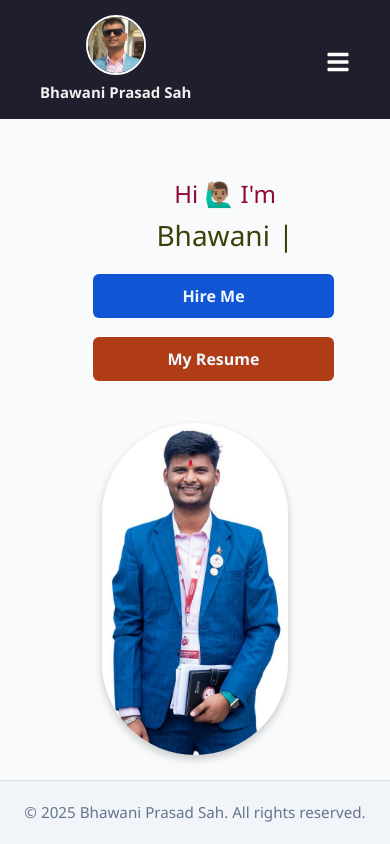
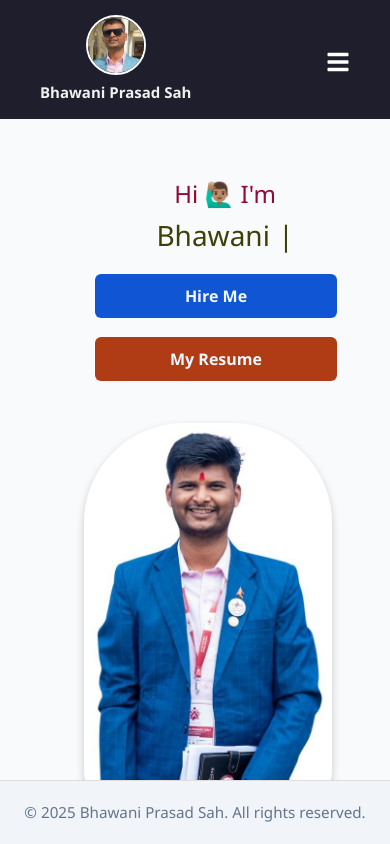
Before and after one commit to BS55Script/portfolio, a React (Create React App) app: page / in a window 390 px wide. Built offline with nearby package versions, Linux system fonts and the light colour scheme.

Commit message:
final fix for button

```diff
--- a/src/pages/Home/Home.css
+++ b/src/pages/Home/Home.css
@@ -194,8 +194,10 @@
     }
 
     .about-img {
-      max-width: 60%;
-      margin-bottom: 20px;
+      width: 80%;
+      max-width: 300px;
+      margin-right: -25px;
+      align-items: center;
     }
 
     .about-text {
@@ -225,7 +227,7 @@
       width: 80%;
       max-width: 300px;
       margin: 2px;
-      margin-right: 25px;
+      margin-right: 20px;
       align-items: center;
 
     }
```
